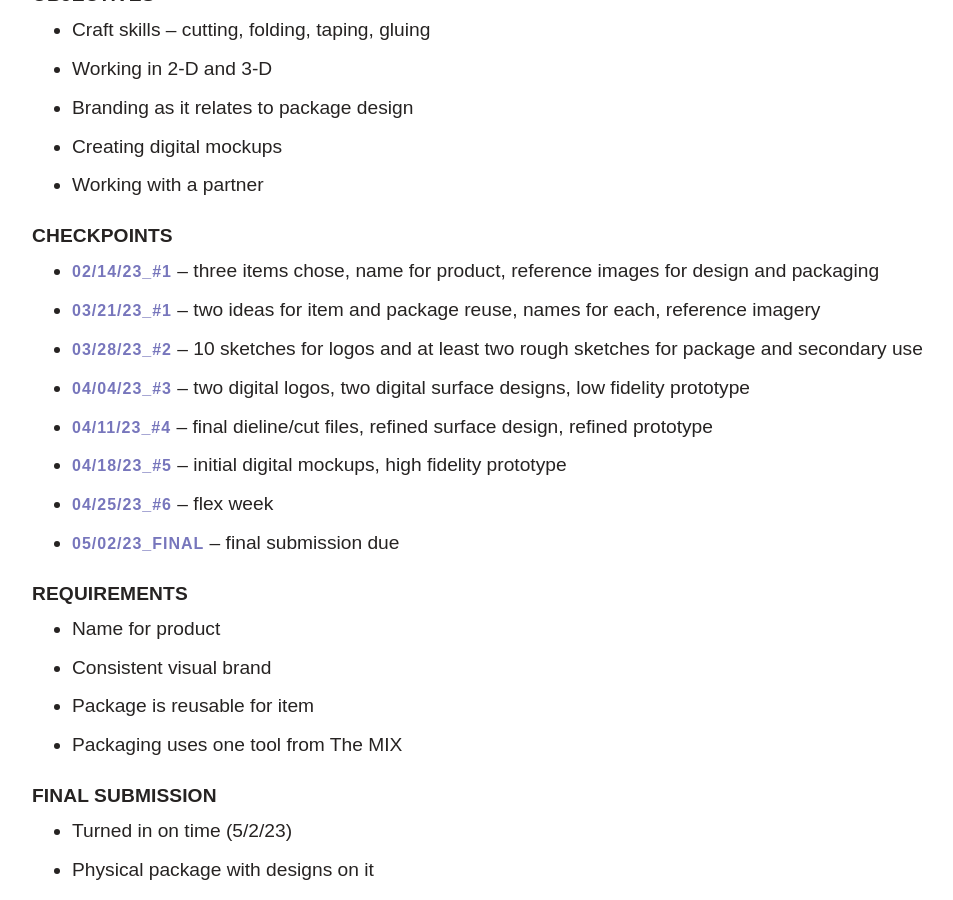
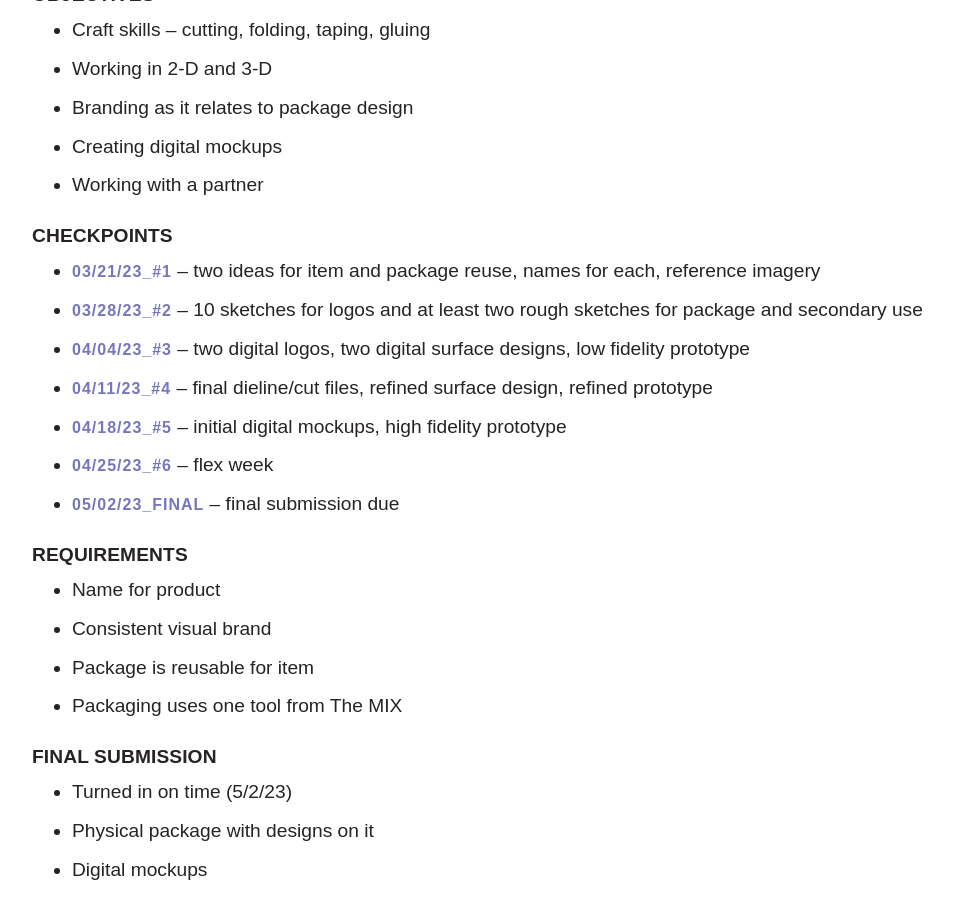
Before and after one commit to gmu-gd/package23-spring, a Jekyll site: the page built from _posts/2023-03-07-p2.md, in a window 1280 px wide and 900 px high, scrolled down 824 px. Shown: the whole window, without its empty margins (0-953 px from the left). Built offline with Jekyll 4.4.1, drawn with Linux system fonts in a browser that asks for light colours; some web fonts are replaced.

Commit message:
Update 2023-03-07-p2.md

```diff
--- a/_posts/2023-03-07-p2.md
+++ b/_posts/2023-03-07-p2.md
@@ -30,7 +30,6 @@
 * Working with a partner
 
 #### Checkpoints
-* <span class="due">02/14/23_#1</span> &ndash; three items chose, name for product, reference images for design and packaging
 * <span class="due">03/21/23_#1</span> &ndash; two ideas for item and package reuse, names for each, reference imagery
 * <span class="due">03/28/23_#2</span> &ndash; 10 sketches for logos and at least two rough sketches for package and secondary use
 * <span class="due">04/04/23_#3</span> &ndash; two digital logos, two digital surface designs, low fidelity prototype
```
